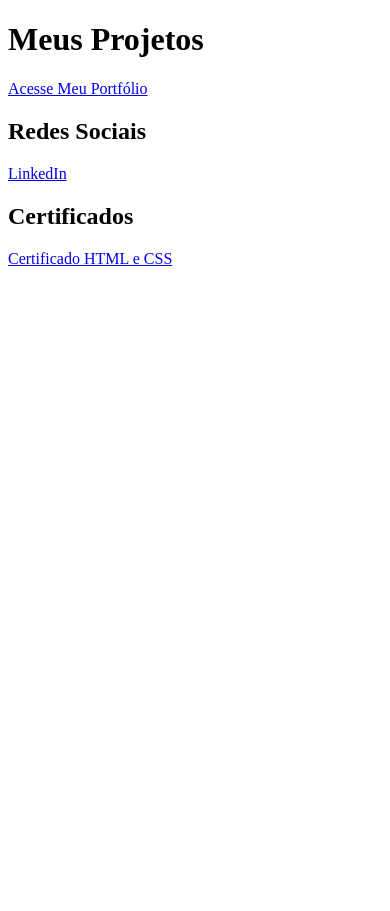
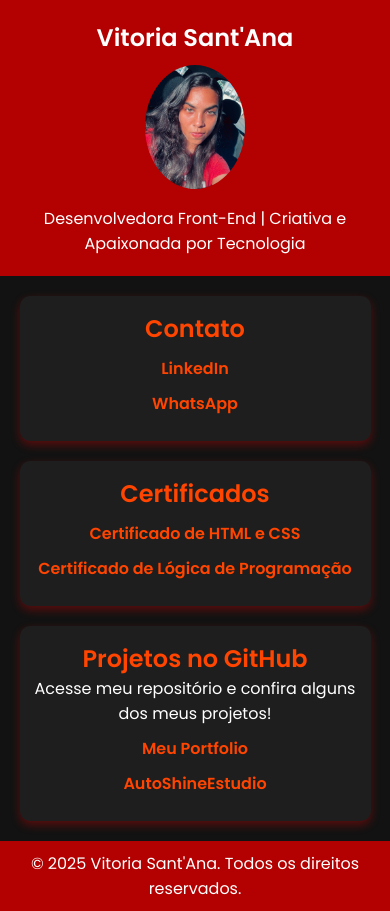
Before and after one commit to Silva01123/portfolio, a plain HTML site: page Meu Portfolio/Portfolio/Curriculo/index.html in a window 390 px wide. Before the commit the page ends 844 px from the top, so only its background shows below. Drawn offline with Linux system fonts and the light colour scheme.

Commit message:
Atualização do portfolio - melhorias no HTML e CSS

```diff
--- a/Meu Portfolio/Portfolio/Curriculo/index.html
+++ b/Meu Portfolio/Portfolio/Curriculo/index.html
@@ -3,17 +3,51 @@
 <head>
     <meta charset="UTF-8">
     <meta name="viewport" content="width=device-width, initial-scale=1.0">
-    <title>Teste de Links</title>
+    <title>Currículo - Vitoria Sant'Ana</title>
+    <link rel="stylesheet" href="styles.css"> <!-- Importa o arquivo CSS -->
+    <link rel="preconnect" href="https://fonts.googleapis.com">
+    <link rel="preconnect" href="https://fonts.gstatic.com" crossorigin>
+    <link href="https://fonts.googleapis.com/css2?family=Poppins:wght@300;400;600&display=swap" rel="stylesheet">
 </head>
 <body>
-    <h1>Meus Projetos</h1>
+    <!-- Cabeçalho com nome, foto e descrição -->
+    <header>
+        <h1>Vitoria Sant'Ana</h1>
+        <img src="img/WhatsApp Image 2025-02-06 at 21.51.09.jpeg" alt="Foto de Vitoria Sant'Ana" class="foto-perfil">
+        <p>Desenvolvedora Front-End | Criativa e Apaixonada por Tecnologia</p>
+    </header>
 
-    <a href="https://silva01123.github.io/portfolio/" target="_blank">Acesse Meu Portfólio</a>
+    <!-- Seção de contato com redes sociais -->
+    <section id="contato">
+        <h2>Contato</h2>
+        <ul>
+            <li><a href="https://www.linkedin.com/in/vit%C3%B3ria-sant-ana-55b850293" target="_blank" rel="noopener noreferrer">LinkedIn</a></li>
+            <li><a href="https://wa.me/34997983597" target="_blank" rel="noopener noreferrer" aria-label="Conversar no WhatsApp">WhatsApp</a></li>
+        </ul>
+    </section>
 
-    <h2>Redes Sociais</h2>
-    <a href="https://www.linkedin.com/in/vitória-sant-ana-55b850293" target="_blank">LinkedIn</a>
+    <!-- Seção de Certificados -->
+    <section id="certificados">
+        <h2>Certificados</h2>
+        <ul>
+            <li><a href="img/certificado-trilha-de-estudos-html-e-css.jpg" target="_blank" rel="noopener noreferrer">Certificado de HTML e CSS</a></li>
+            <li><a href="img/certificado-trilha-de-l%C3%B3gica.jpg" target="_blank" rel="noopener noreferrer">Certificado de Lógica de Programação</a></li>
+        </ul>
+    </section>
 
-    <h2>Certificados</h2>
-    <a href="img/certificado-trilha-de-estudos-html-e-css.jpg" target="_blank">Certificado HTML e CSS</a>
+    <!-- Seção de Projetos -->
+    <section id="projetos">
+        <h2>Projetos no GitHub</h2>
+        <p>Acesse meu repositório e confira alguns dos meus projetos!</p>
+        <ul>
+            <li><a href="https://github.com/Silva01123/portfolio" target="_blank" rel="noopener noreferrer">Meu Portfolio</a></li>
+            <li><a href="https://github.com/Silva01123/portfolio" target="_blank" rel="noopener noreferrer">AutoShineEstudio</a></li>
+        </ul>
+    </section>
+
+    <!-- Rodapé -->
+    <footer>
+        <p>&copy; 2025 Vitoria Sant'Ana. Todos os direitos reservados.</p>
+    </footer>
 </body>
 </html>
--- a/Meu Portfolio/Portfolio/Curriculo/styles.css
+++ b/Meu Portfolio/Portfolio/Curriculo/styles.css
@@ -1,85 +1,110 @@
-/* Importação de fonte do Google para um design mais profissional */
-@import url('https://fonts.googleapis.com/css2?family=Montserrat:wght@300;400;700&display=swap');
+/* Importação da fonte Poppins do Google Fonts */
+@import url('https://fonts.googleapis.com/css2?family=Poppins:wght@300;400;600&display=swap');
 
-/* Resetando margens e paddings para evitar diferenças entre navegadores */
-* {
+
+*{
     margin: 0;
     padding: 0;
     box-sizing: border-box;
-    font-family: 'Montserrat', sans-serif; /* Aplicando a fonte geral */
 }
 
-/* 🔹 Estilização do corpo da página */
-body {
-    background-color: #121212; /* Cor de fundo escura */
-    color: #ffffff; /* Texto branco para contraste */
-    padding: 20px; /* Espaçamento nas laterais */
-    text-align: center; /* Alinha os textos ao centro */
+/* Estilização geral do corpo da página */
+body{
+    font-family: 'Poppins', sans-serif;
+    background-color: #121212;
+    color: #ffffff;
+    text-align: center;
 }
 
-/* 🔹 Cabeçalho */
-header {
-    display: flex;
-    flex-direction: column;
-    align-items: center;
-    justify-content: center;
-    gap: 10px;
+/* Estilização do cabeçalho */
+header{
+    background-color: #b30000;
     padding: 20px;
 }
 
-/* 🔹 Estilo da foto de perfil */
-.foto-perfil {
-    width: 150px; /* Tamanho ajustado da imagem */
-    height: 150px;
-    border-radius: 50%; /* Deixa a imagem redonda */
-    object-fit: cover; /* Garante que a imagem fique ajustada */
-    border: 3px solid red; /* Borda vermelha para dar destaque */
+header h1{
+    font-size: 2em;
 }
 
-/* 🔹 Seção de contatos e certificados */
-section {
-    background-color: #1e1e1e; /* Fundo escuro para destaque */
-    padding: 20px;
-    margin: 20px auto;
-    border-radius: 10px; /* Bordas arredondadas para um design moderno */
-    width: 90%;
-    max-width: 600px; /* Limite de largura para não ficar muito grande */
-    box-shadow: 0px 4px 8px rgba(255, 0, 0, 0.3); /* Sombra vermelha sutil */
+.foto-perfil{
+    width: 150px;
+    border-radius: 50%;
+    margin: 10px 0;
 }
 
-/* 🔹 Estilização dos links */
-a {
-    color: red; /* Cor dos links */
-    text-decoration: none; /* Remove o sublinhado */
-    font-weight: bold;
-    transition: color 0.3s ease; /* Animação de transição */
+/* Estilização das seções */
+section{
+    margin: 20px auto;
+    padding: 20px;
+    max-width: 600px;
+    background-color: #1e1e1e;
+    border-radius: 10px;
+    box-shadow: 0px 4px 10px rgba(255, 0, 0, 0.3); /* Sombra sutil vermelha */
 }
 
-/* 🔹 Efeito ao passar o mouse nos links */
-a:hover {
-    color: #ff4d4d; /* Cor mais clara ao passar o mouse */
+h2{
+    color: #ff4500;
 }
 
-/* 🔹 Deixando a lista de links alinhada */
-ul {
-    list-style: none; /* Remove os marcadores padrão */
+ul{
+    list-style: none;
     padding: 0;
 }
 
-/* 🔹 Itens da lista */
-li {
-    padding: 8px 0; /* Espaçamento entre itens */
+li{
+    margin: 10px 0;
 }
 
-/* 🔹 Responsividade para telas menores */
+/* Estilização dos links */
+a{
+    color: #ff4500;
+    text-decoration: none;
+    font-weight: bold;
+    transition: 0.3s;
+}
+
+a:hover{
+    color: #ffffff;
+    text-decoration: underline;
+}
+
+a:focus {
+    outline: 2px solid #ff4500;
+}
+
+/* Animação nos certificados */
+.certificado{
+    display: inline-block;
+    padding: 10px;
+    background-color: #b30000;
+    color: white;
+    border-radius: 5px;
+    transition: transform 0.3s ease-in-out;
+}
+
+.certificado:hover{
+    transform: scale(1.1);
+    background-color: #ff4500;
+}
+
+/* Rodapé */
+footer{
+    background-color: #b30000;
+    padding: 10px;
+    margin-top: 20px;
+}
+
 @media (max-width: 600px) {
+    header h1 {
+        font-size: 1.5em;
+    }
+
     .foto-perfil {
-        width: 120px; /* Foto menor em telas pequenas */
-        height: 120px;
+        width: 100px;
     }
 
     section {
-        width: 100%; /* Ocupa toda a largura */
-        padding: 15px; /* Reduz o padding */
+        max-width: 90%;
+        padding: 15px;
     }
 }
```
Also changed, not shown: Meu Portfolio/Portfolio/Curriculo/index.js (deleted).
